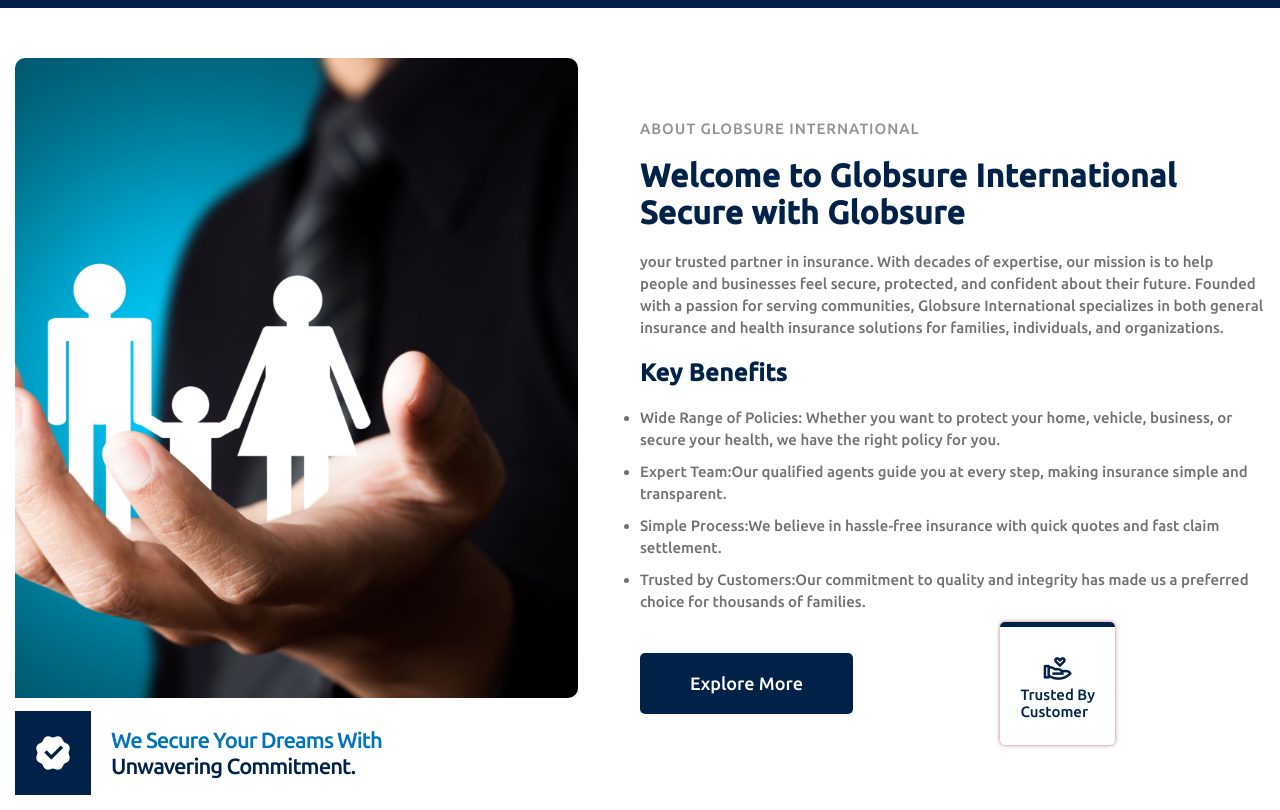
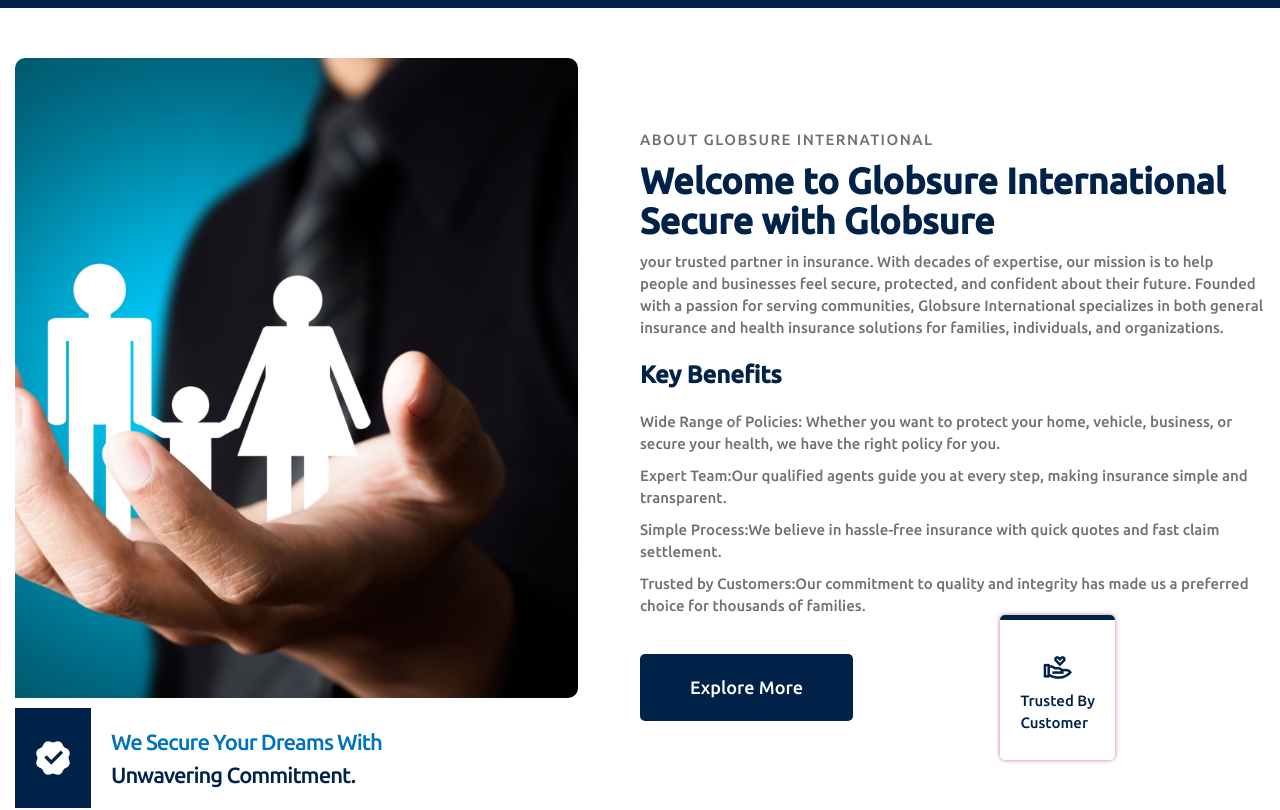
Before and after one commit to Himynameisfaizan/Globsure, a React (Vite) app: page / in a window 1280 px wide. Shown: the part 1040-1850 px from the top of the page. Built offline with nearby package versions, Linux system fonts and the light colour scheme; some icons are missing.

Commit message:
add tailwind css day 1

```diff
--- a/src/components/home-page/About_section.jsx
+++ b/src/components/home-page/About_section.jsx
@@ -38,9 +38,9 @@
 
           <div className="child2">
             <div className="about-first">
-              <h4>ABOUT GLOBSURE INTERNATIONAL</h4>
-              <h1>Welcome to Globsure International Secure with Globsure</h1>
-              <h3>
+              <h4 className="text-[15px] text-[#0000008f] tracking-widest font-medium p-8">ABOUT GLOBSURE INTERNATIONAL</h4>
+              <h1 className="text-4xl text-[#002249] font-bold ">Welcome to Globsure International Secure with Globsure</h1>
+              <h3 className="text-[15px] text-[#0000008f] leading-5.5 font-thin">
                 your trusted partner in insurance. With decades of expertise,
                 our mission is to help people and businesses feel secure,
                 protected, and confident about their future. Founded with a
@@ -50,7 +50,7 @@
               </h3>
             </div>
             <div className="about-second">
-              <h2>Key Benefits</h2>
+              <h2 className="text-2xl text-[#002249] font-bold">Key Benefits</h2>
               <ul>
                 <li>
                   <span>Wide Range of Policies:</span> Whether you want to
--- a/src/css/about_section.css
+++ b/src/css/about_section.css
@@ -72,35 +72,12 @@
   width: 50%;
 }
 
-.child2 .about-first img {
-  height: 40px;
-  width: 40px;
-  object-fit: contain;
-}
-
-.child2 .about-first h4 {
-  font-size: 15px;
-  font-weight: 500;
-  color: #0000006e;
-  letter-spacing: 1px;
-}
 
 .child2 .about-first h1 {
-  color: var(--dark-color);
-  letter-spacing: 0.5px;
-  padding: 20px 0px;
-}
-
-.child2 .about-first h3 {
-  color: #0000008f;
-  font-weight: 300;
-  font-size: 15px;
-  line-height: 22px;
+  padding: 10px 0px;
 }
 
 .about-second h2 {
-  color: var(--dark-color);
-  letter-spacing: 0.5px;
   padding: 20px 0px 10px 0px;
 }
 
--- a/src/index.css
+++ b/src/index.css
@@ -1,4 +1,4 @@
-/* @import "tailwindcss"; */
+@import "tailwindcss";
 @font-face {
     font-family: 'font';
     src: url(../assets/font/Ubuntu-Medium.ttf);
```
